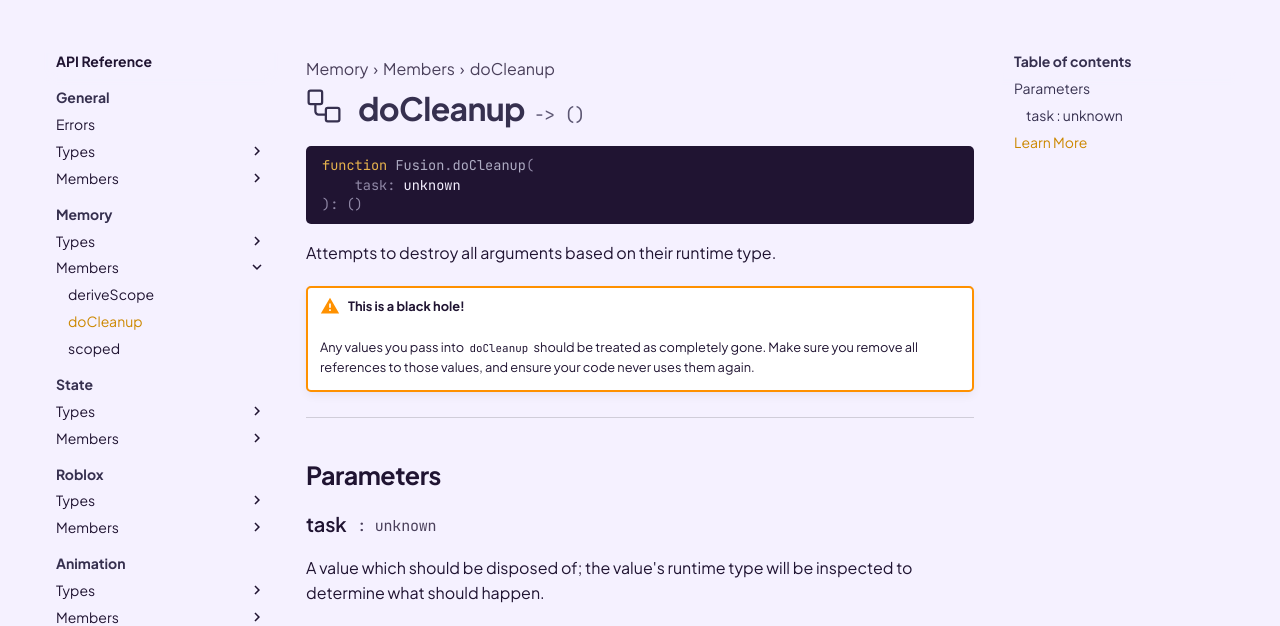
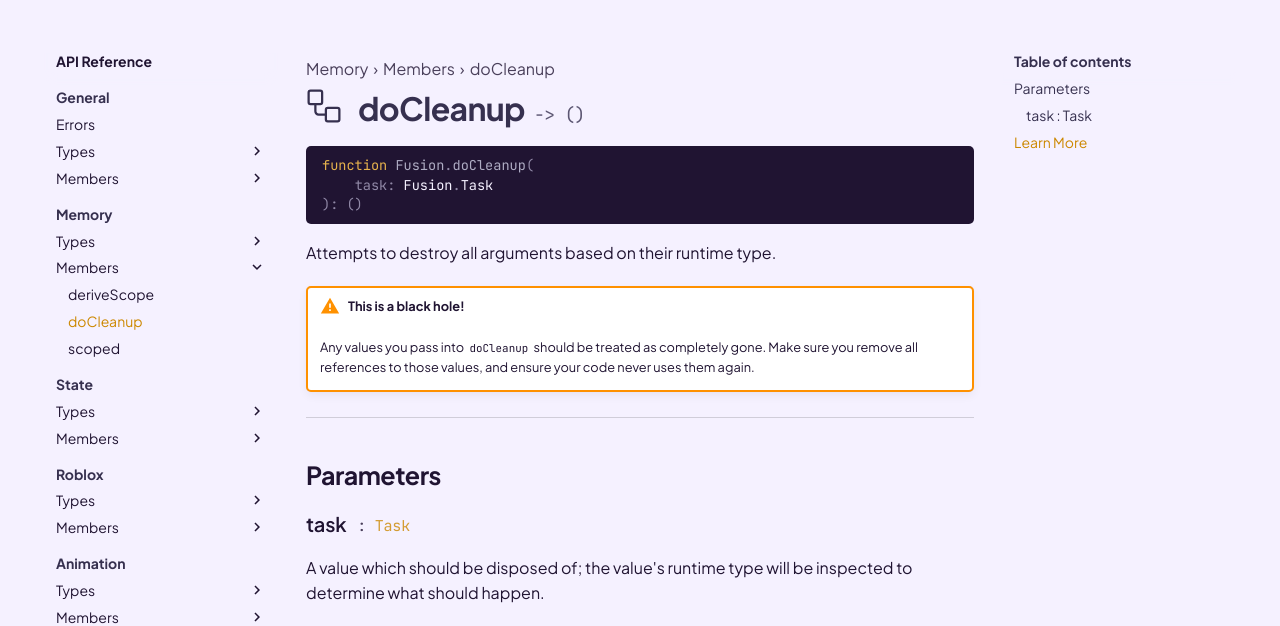
Before and after one commit to dphfox/Fusion, an MkDocs documentation site: the page built from docs/api-reference/memory/members/docleanup.md, in a window 1280 px wide and 1334 px high. Shown: the part 140-766 px from the top of the window. Built offline with MkDocs 1.6.1 and Material for MkDocs 9.7.7, drawn with Linux system fonts in a browser that asks for light colours; comment, search, counter and statistics services are not loaded; the version menu is left out.

Commit message:
Convert `doCleanup` to use the `Task` type (#335)

````diff
--- a/docs/api-reference/memory/members/docleanup.md
+++ b/docs/api-reference/memory/members/docleanup.md
@@ -14,7 +14,7 @@
 
 ```Lua
 function Fusion.doCleanup(
-	task: unknown
+	task: Fusion.Task
 ): ()
 ```
 
@@ -32,7 +32,7 @@ Attempts to destroy all arguments based on their runtime type.
 <h3 markdown>
 	task
 	<span class="fusiondoc-api-type">
-		: unknown
+		: <a href="../../../memory/types/task">Task</a>
 	</span>
 </h3>
 
````
Also changed, not shown: 2 other files.
